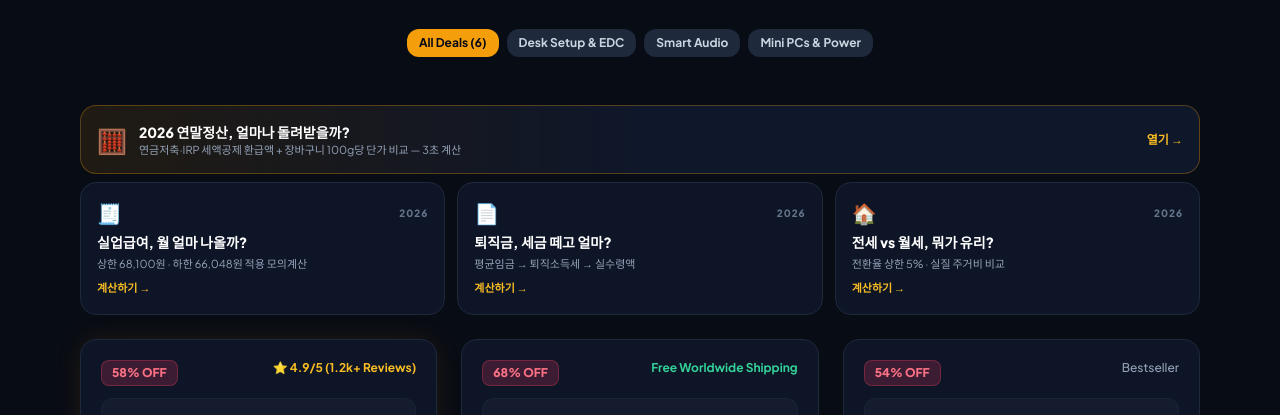
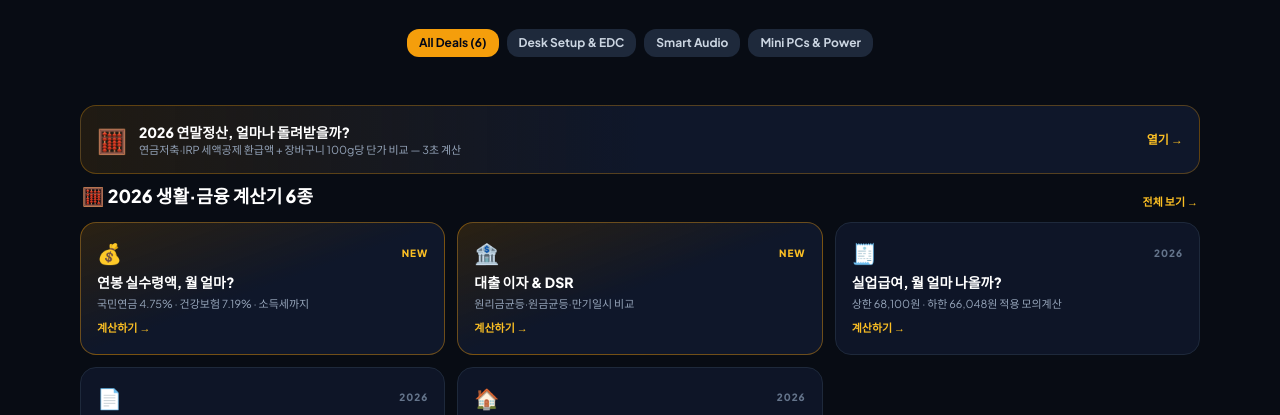
Before and after one commit to lemilea87/lemilea87.github.io, a plain HTML site: page index.html in a window 1280 px wide. Shown: the part 374-789 px from the top of the page. Drawn offline with nearby package versions, Linux system fonts and the light colour scheme.

Commit message:
feat: add AdSense pages (about/privacy/contact) + 2026 salary & loan/DSR calculators

```diff
--- a/index.html
+++ b/index.html
@@ -75,7 +75,30 @@
 
 
     <!-- New Calculators Strip -->
-    <section class="max-w-6xl mx-auto px-4 pb-6 w-full grid grid-cols-1 sm:grid-cols-3 gap-3">
+    <section class="max-w-6xl mx-auto px-4 pb-6 w-full">
+        <div class="flex items-end justify-between mb-3 px-0.5">
+            <h2 class="font-black text-base sm:text-lg text-white">🧮 2026 생활·금융 계산기 6종</h2>
+            <a href="calc.html" class="text-[11px] font-black text-amber-400 hover:text-amber-300">전체 보기 →</a>
+        </div>
+        <div class="grid grid-cols-1 sm:grid-cols-3 gap-3">
+        <a href="salary.html" class="group relative bg-gradient-to-br from-amber-500/15 via-slate-900 to-slate-900 border border-amber-500/40 rounded-2xl p-4 hover:border-amber-500/70 transition">
+            <div class="flex items-center justify-between mb-1.5">
+                <span class="text-xl">💰</span>
+                <span class="text-[10px] font-black uppercase tracking-widest text-amber-400">NEW</span>
+            </div>
+            <p class="font-black text-sm text-white leading-snug mb-1">연봉 실수령액, 월 얼마?</p>
+            <p class="text-[11px] text-slate-400 leading-snug">국민연금 4.75% · 건강보험 7.19% · 소득세까지</p>
+            <span class="inline-block mt-2 text-[11px] font-black text-amber-400">계산하기 →</span>
+        </a>
+        <a href="loan.html" class="group relative bg-gradient-to-br from-amber-500/15 via-slate-900 to-slate-900 border border-amber-500/40 rounded-2xl p-4 hover:border-amber-500/70 transition">
+            <div class="flex items-center justify-between mb-1.5">
+                <span class="text-xl">🏦</span>
+                <span class="text-[10px] font-black uppercase tracking-widest text-amber-400">NEW</span>
+            </div>
+            <p class="font-black text-sm text-white leading-snug mb-1">대출 이자 &amp; DSR</p>
+            <p class="text-[11px] text-slate-400 leading-snug">원리금균등·원금균등·만기일시 비교</p>
+            <span class="inline-block mt-2 text-[11px] font-black text-amber-400">계산하기 →</span>
+        </a>
         <a href="unemployment.html" class="group bg-slate-900/90 border border-slate-800 rounded-2xl p-4 hover:border-amber-500/60 transition">
             <div class="flex items-center justify-between mb-1.5">
                 <span class="text-xl">🧾</span>
@@ -103,6 +126,7 @@
             <p class="text-[11px] text-slate-400 leading-snug">전환율 상한 5% · 실질 주거비 비교</p>
             <span class="inline-block mt-2 text-[11px] font-black text-amber-400">계산하기 →</span>
         </a>
+        </div>
     </section>
 
     <!-- Deals Grid -->
@@ -259,10 +283,19 @@
     <!-- Footer -->
     <footer class="border-t border-slate-800 py-8 text-center text-xs text-slate-500">
         <p class="mb-2 flex flex-wrap items-center justify-center gap-x-3 gap-y-1">
-            <a href="calc.html" class="font-bold text-amber-400/90 hover:text-amber-300">🧮 연말정산·단가</a>
-            <a href="unemployment.html" class="font-bold text-amber-400/90 hover:text-amber-300">🧾 실업급여</a>
+            <a href="salary.html" class="font-bold text-amber-400/90 hover:text-amber-300">💰 연봉 실수령액</a>
+            <a href="loan.html" class="font-bold text-amber-400/90 hover:text-amber-300">🏦 대출·DSR</a>
+            <a href="calc.html" class="font-bold text-amber-400/90 hover:text-amber-300">🧾 연말정산·단가</a>
+            <a href="unemployment.html" class="font-bold text-amber-400/90 hover:text-amber-300">📋 실업급여</a>
             <a href="severance.html" class="font-bold text-amber-400/90 hover:text-amber-300">📄 퇴직금</a>
             <a href="jeonse.html" class="font-bold text-amber-400/90 hover:text-amber-300">🏠 전세 vs 월세</a>
+        </p>
+        <p class="mb-3 flex flex-wrap items-center justify-center gap-x-3 gap-y-1 text-[11px]">
+            <a href="about.html" class="hover:text-amber-300">About</a>
+            <span class="text-slate-700">·</span>
+            <a href="privacy.html" class="hover:text-amber-300">Privacy</a>
+            <span class="text-slate-700">·</span>
+            <a href="contact.html" class="hover:text-amber-300">Contact</a>
         </p>
         <p class="mb-2 text-[11px] text-slate-600">Deal links open the live AliExpress listing for each product; prices and promo codes are set by the marketplace.</p>
         <p class="mb-2">Affiliate Disclosure: When you buy through our hand-curated links, we may earn an affiliate commission at no extra cost to you.</p>
```
